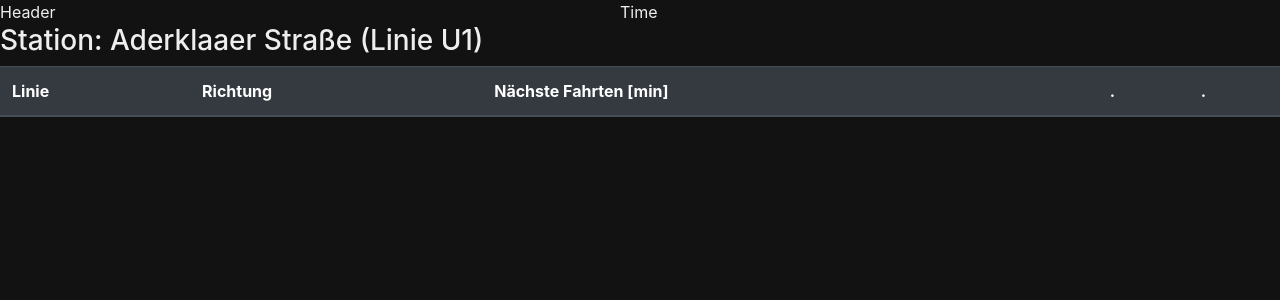
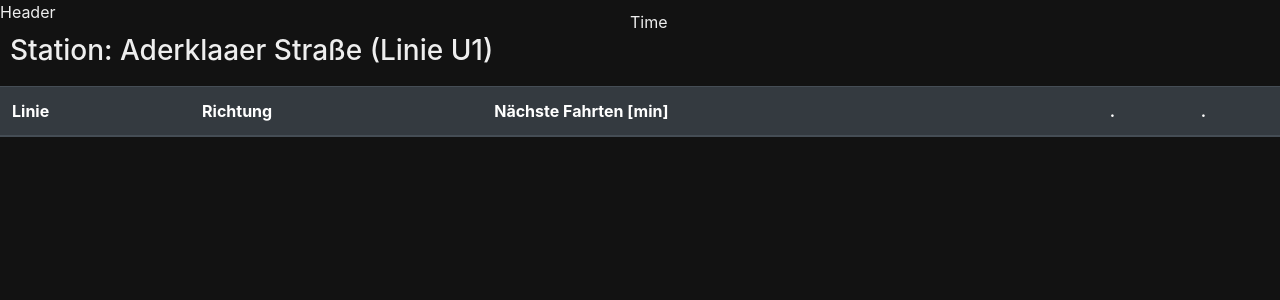
Before and after one commit to andi094/Abfahrtsmonitor, a Flask app: template templates/index.html in a window 1280 px wide. Shown: the top 300 px of the page. Run offline with Flask 2, Linux system fonts and the light colour scheme; the template is opened without the code that fills it, so the values that code supplies are empty; some web fonts are replaced.

Commit message:
Update style.css

```diff
--- a/static/styles/style.css
+++ b/static/styles/style.css
@@ -4,14 +4,26 @@
 .aderklaaerStrasseU1 {
   display: flex;
   margin: 0;
+  padding: 10px;
 }
 
 .header {
+  margin: auto;
   font-size: 1.2em;
+  padding: 10px;
+}
+
+.trafficInfo {
+  font-size: 1.2em;
+  padding: 10px;
+  text-align: center;
 }
 
 .time-container {
-  display: flex;
+  position: fixed;
+  text-align: center;
+  margin: auto;
+  padding: 10px;
 }
 
 /* Dark Mode styles */
```
